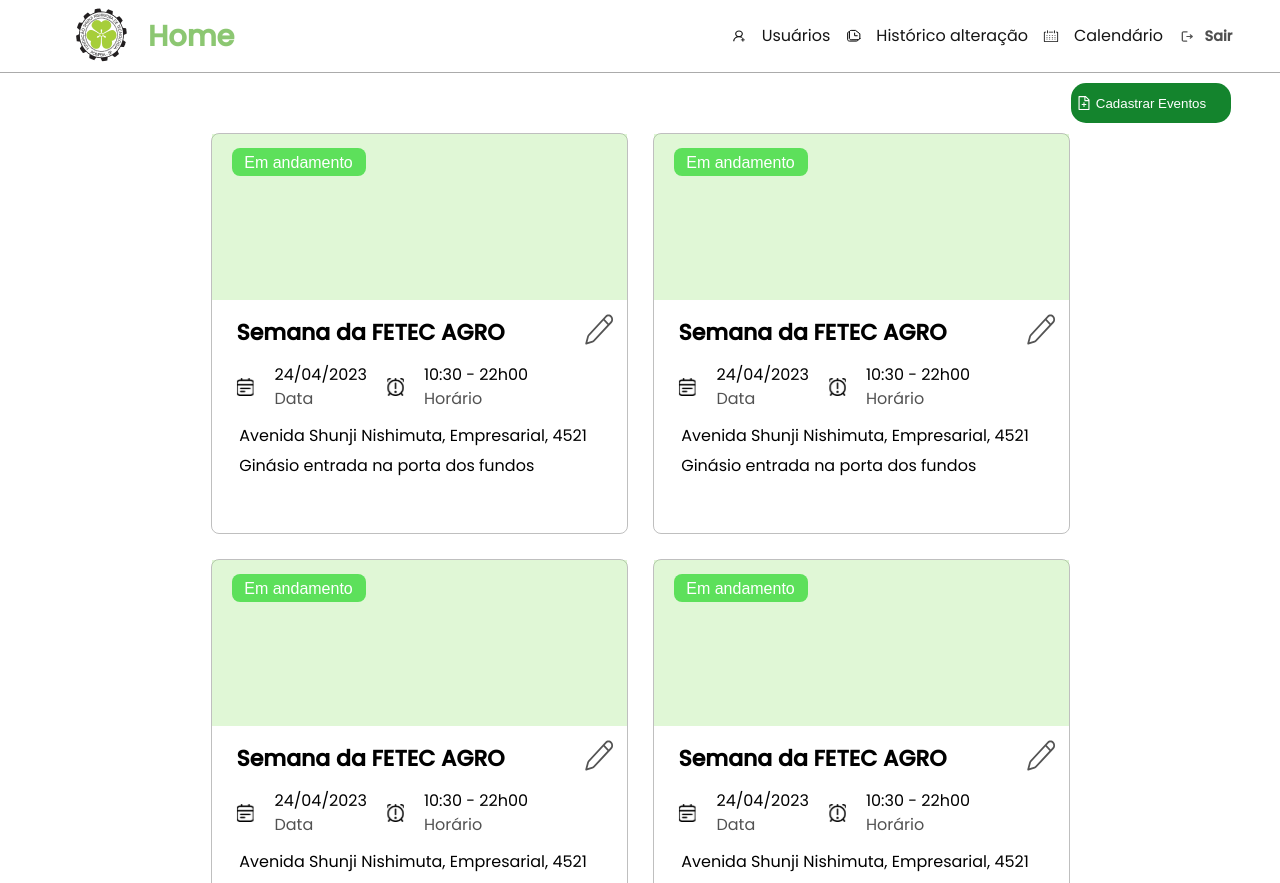
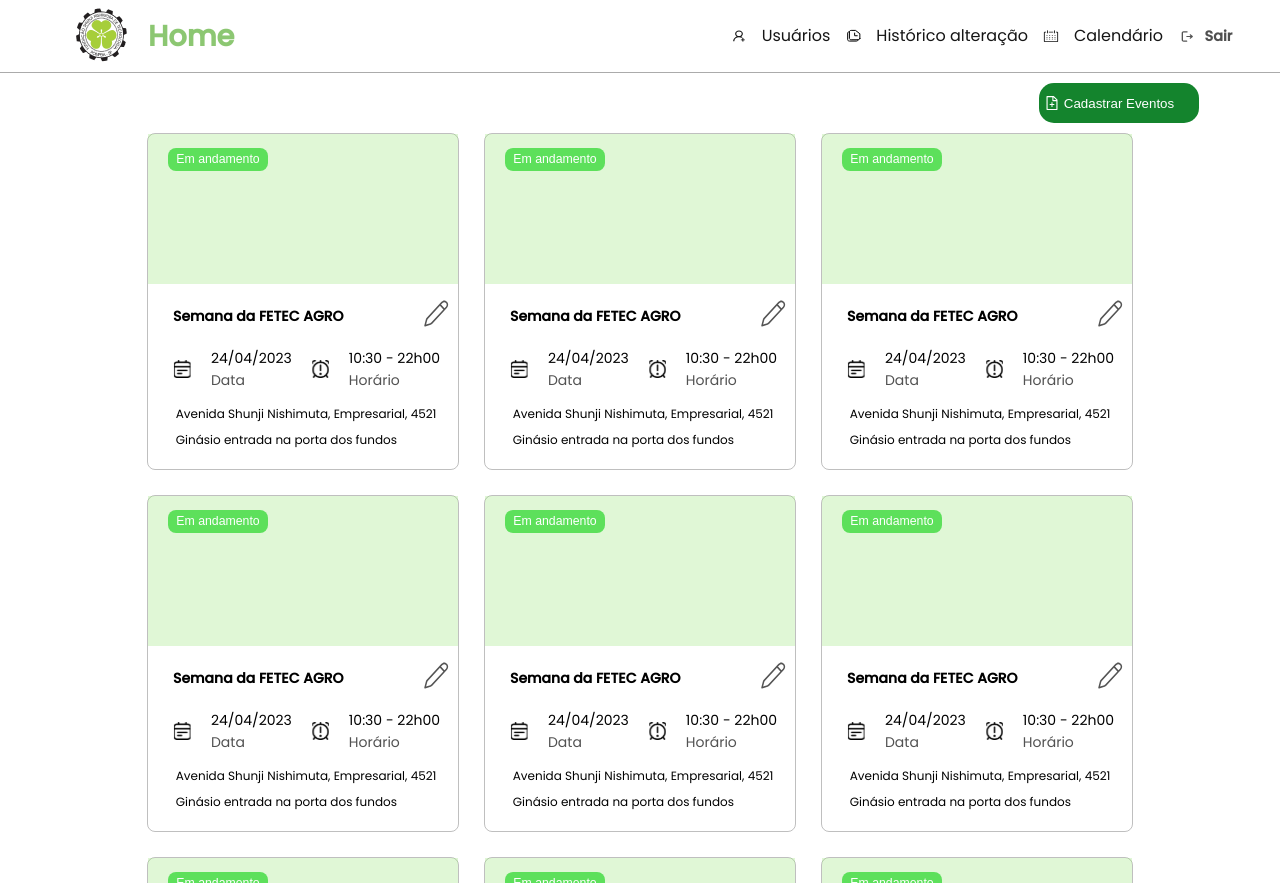
Before and after one commit to VitorCarvalho1/agendamento_eventos, an Angular app: page / in a window 1280 px wide. Built offline with nearby package versions, Linux system fonts and the light colour scheme.

Commit message:
add responsive 768px and 1366px

```diff
--- a/src/app/home/home.component.scss
+++ b/src/app/home/home.component.scss
@@ -1,13 +1,20 @@
-@media (min-width: 864px) and (max-width: 1152px) {
+@media (min-width: 864px) and (max-width: 1152px), (min-width: 768px) and (max-width: 1366px) {
   .card {
     width: 310px !important;
     height: 335px !important;
+    .align-content-card-top{
+      img {
+
+      }
+    }
     .card-top {
       width: 310px !important;
       height: 150px !important;
       .align-btn-card-top {
         button {
-
+          width: 100px !important;
+          font-size: 12.3px !important;
+          height: 23px !important;
         }
       }
     }
@@ -24,15 +31,20 @@
 
 }
 
+
+
+
+
 .align-content {
   display: flex;
   justify-content: flex-end;
-  margin-right: 49px;
+  margin-right: 81px;
   margin-top: 10px;
   margin-bottom: 10px;
   .align-btn-register-event {
     position: relative;
       button {
+        cursor: pointer;
         width: 160px;
         height: 40px;
         border: none;
```
Also changed, not shown: src/assets/edit-card.svg.
